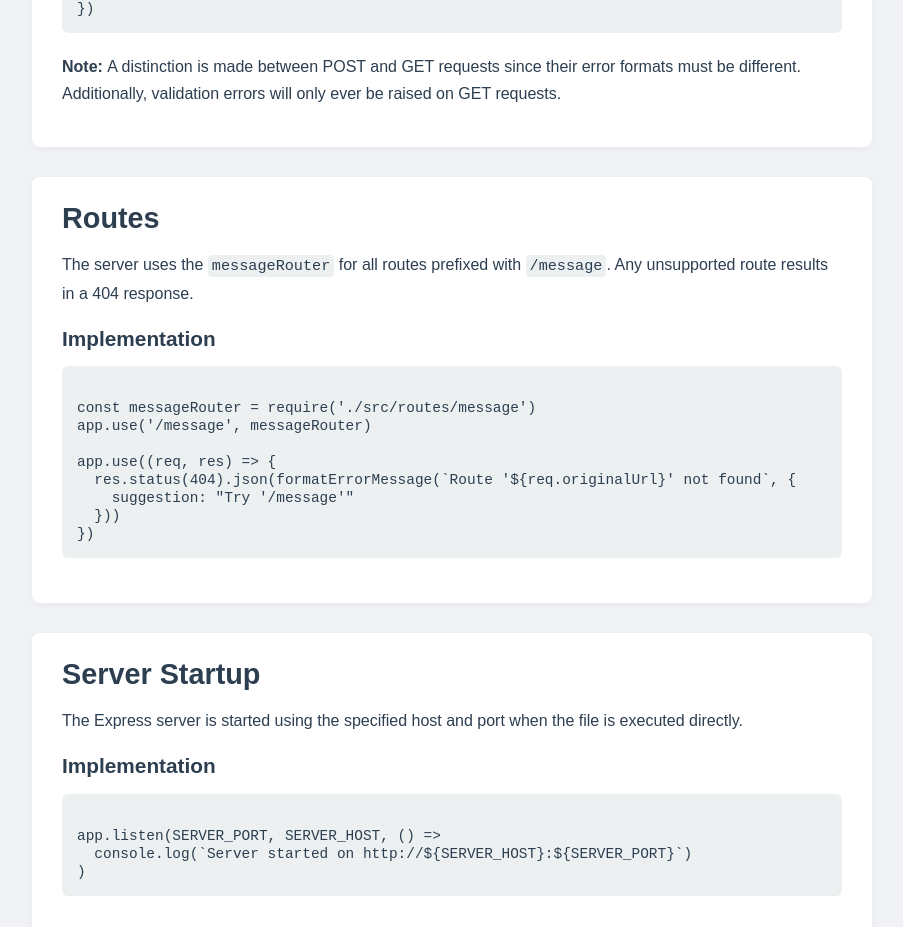
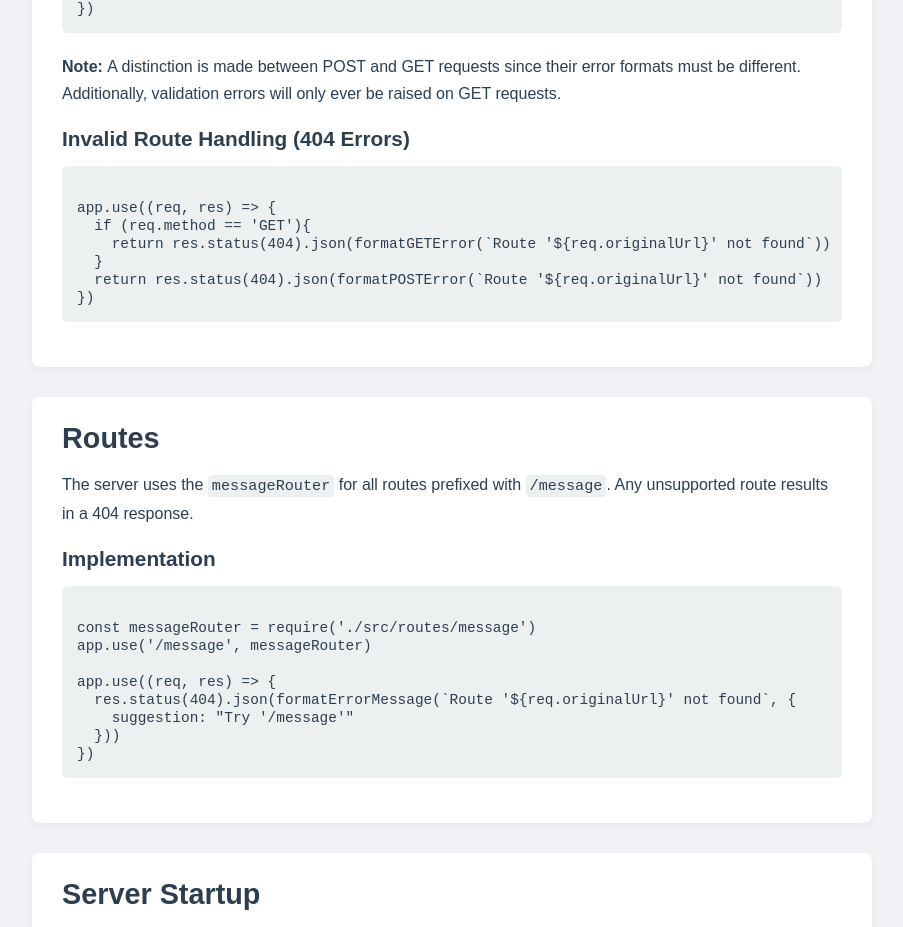
Before and after one commit to TermSpar/ICC-API-Coding-Challenge, a website: page docs/server.html in a window 1280 px wide. Shown: the part 2774-3701 px from the top of the page, without its empty margins (258-1161 px from the left). Drawn offline with Linux system fonts and the light colour scheme.

Commit message:
Hopefully last doc update

```diff
--- a/docs/server.html
+++ b/docs/server.html
@@ -199,6 +199,17 @@ app.use((err, req, res, next) => {
         since their error formats must be different. Additionally, validation errors
         will only ever be raised on GET requests.
     </p>
+
+    <h3>Invalid Route Handling (404 Errors)</h3>
+
+    <pre><code>
+app.use((req, res) => {
+  if (req.method == 'GET'){
+    return res.status(404).json(formatGETError(`Route '${req.originalUrl}' not found`))
+  }
+  return res.status(404).json(formatPOSTError(`Route '${req.originalUrl}' not found`))
+})
+</code></pre>
     </section>
 
     <section class="section" id="routes">
```
